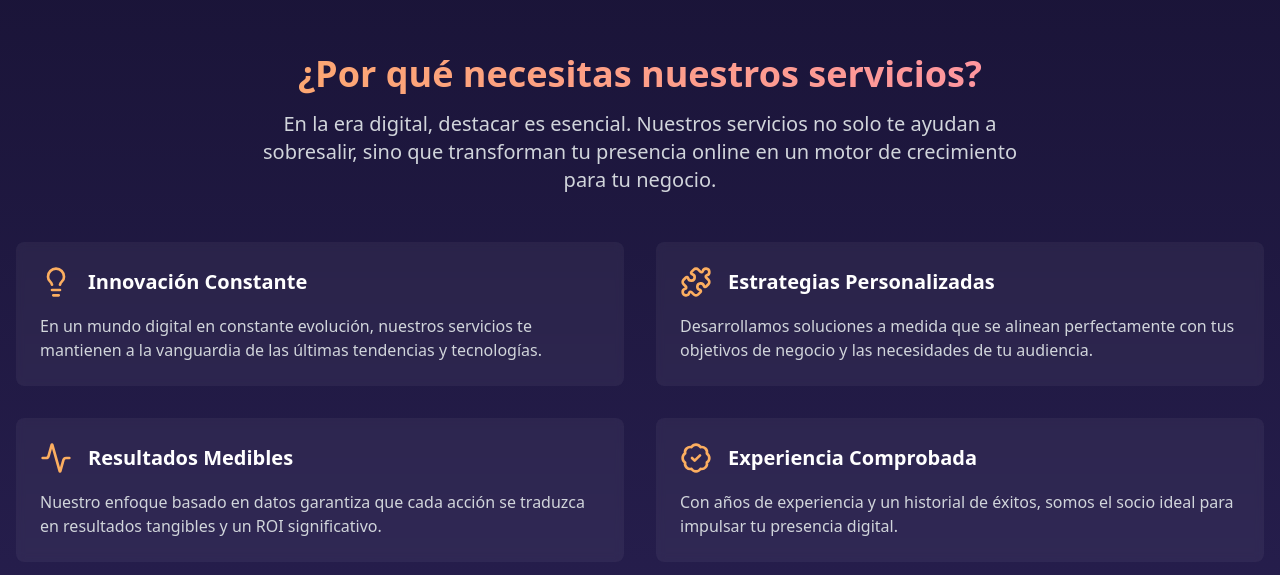
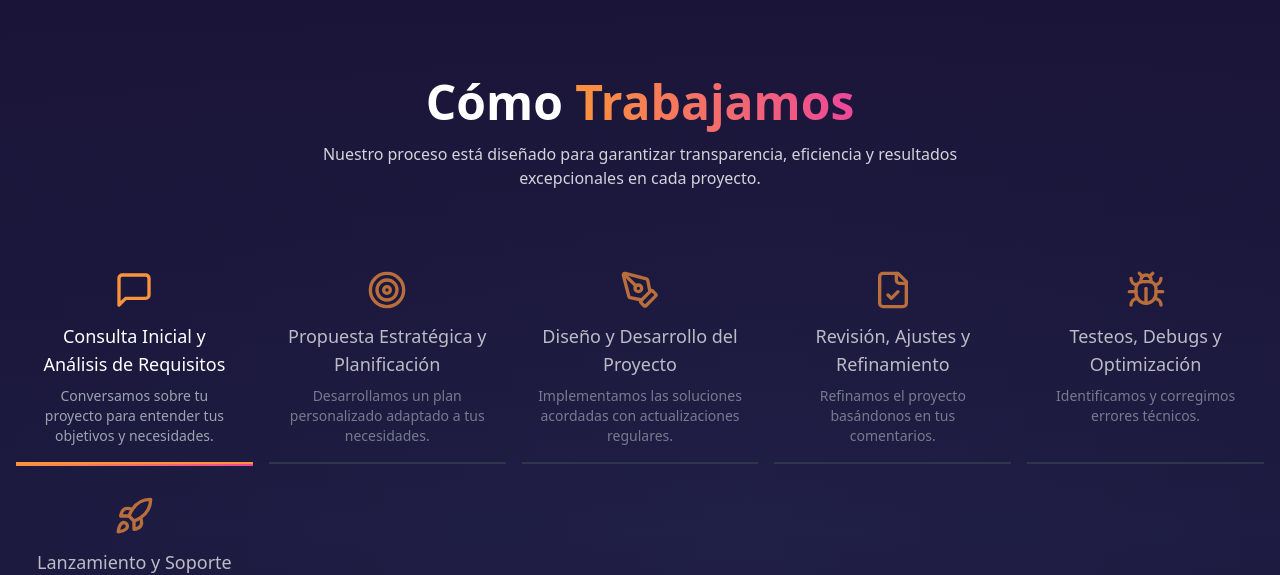
Before and after one commit to GianfrancoD/ConcatDev, a React (Create React App) app: page / in a window 1280 px wide. Shown: the part 4380-4955 px from the top of the page. Built offline with nearby package versions, Linux system fonts and the light colour scheme.

Commit message:
Web ConcatDev

```diff
--- a/src/App.tsx
+++ b/src/App.tsx
@@ -5,13 +5,14 @@ import Services from "./modules/servis/servicios.tsx";
 import WhyOurServices from "./modules/ourServices/ourservices.tsx";
 import { WhyWebPresence } from "./modules/whyweb/presence.tsx";
 import Projects from "./modules/projects/project.tsx";
-import Stats from "./modules/star/stats.tsx";
+// import Stats from "./modules/star/stats.tsx";
 import Testimonials from "./modules/testimonials/testimonal.tsx";
 import { Footer } from "./modules/footer/footers.tsx";
 import AboutBrandAxion from "./modules/aboutbrandaxiom/aboutbrandaxiom.tsx";
 import ServicesPlan from "./modules/ServicesPlan/plan.tsx";
 import AboutUs from "./modules/about/aboutUs.tsx";
 import Blog from "./modules/blogs/blog.tsx";
+import ComoTrabajamos from "./modules/star/How-we-work.tsx";
 
 function App() {
   return (
@@ -27,10 +28,10 @@ function App() {
         <ServicesPlan />
         <section>
           <article>
+            <ComoTrabajamos />
             <WhyOurServices />
             <WhyWebPresence />
             <Projects />
-            <Stats />
             <Blog />
             <Testimonials />
           </article>
--- a/src/modules/heros/hero.tsx
+++ b/src/modules/heros/hero.tsx
@@ -10,7 +10,7 @@ export default function Hero() {
         <img
           src="https://cdn.pixabay.com/photo/2018/02/08/10/22/desk-3139127_1280.jpg"
           alt="Marketing Digital"
-          className="w-[100vw] h-auto max-[768px]:h-[90vh]"
+          className="w-[100vw] h-full"
         />
 
         {/* <div className="absolute inset-0 bg-gradient-to-r from-blue-600/20  to-cyan-600/20 mix-blend-multiply" /> */}
--- a/src/modules/modals/teamModals/TeamMemberModal.tsx
+++ b/src/modules/modals/teamModals/TeamMemberModal.tsx
@@ -30,7 +30,7 @@ export default function TeamMemberModal({
           <img
             src={member.image}
             alt={member.name}
-            className="py-0 px-0 h-[35vh] w-full max-md:h-[24vh] sm:h-[17.5rem]"
+            className="py-0 px-0 h-full w-full object-cover "
           />
           <button
             onClick={onClose}
@@ -61,7 +61,7 @@ export default function TeamMemberModal({
                     className="text-gray-300 text-sm sm:text-base leading-relaxed"
                     key={fraseIndex}
                   >
-                    {member.name} {frase.frases}
+                    {frase.frases}
                   </li>
                 ))}
               </ul>
--- a/src/modules/projects/project.tsx
+++ b/src/modules/projects/project.tsx
@@ -33,16 +33,16 @@ export default function Projects() {
       category: "Website Developer",
       image: zoom,
       description:
-        "En esta pagina es especialmente para ZOOM con la cual se puede hacer envios de paquetes y se puede hacer seguimiento de los mismos, con lo que se utilizo las Tecnologias ReactJS con Typescript con TailwindCSS, consumos de APIS y Patrones de diseño como Screaming Architecture para un mayor orden como tambien Escabilidad, Manenibilidad.",
-      link: "https://www.envios-zoom.com/",
+        "En esta pagina es especialmente para ZOOM con la cual se puede hacer envios de paquetes y se puede hacer seguimiento de los mismos, con lo que se utilizo las Tecnologias ReactJS con Typescript y TailwindCSS para diseños personalizados, consumos de APIS y Patrones de diseño como Screaming Architecture para un mayor orden como tambien Escabilidad, Manenibilidad, y Reusabilidad, tambien se utilizo como base de datos PostgreSQL, y en el backend Flask y con ORM SQLAlchemy para un codigo mas limpio.",
+      link: "https://enviointernacionales.com/",
     },
     {
       title: "Leading Page Envios HD",
       category: "Website Developer",
       image: envioshd,
       description:
-        "Es una Leading Page especialmente para la Envioshd con una estructura identica a la de ZOOM. Uso de ReactJS con Typescript, TailwindCSS, Consumos de APIS y Patrones de diseño como Screaming Architecture para un mayor orden como tambien Escabilidad, Manenibilidad.",
-      link: "https://envios-hd.vercel.app/",
+        "Es una Leading Page especialmente para la Envioshd con una estructura identica a la de ZOOM pero con un diseño mas llamativo y diferente. Uso de ReactJS con Typescript, TailwindCSS, Consumos de APIS y Patrones de diseño como Screaming Architecture para un mayor orden como tambien Escabilidad, Manenibilidad y Reusabilidad",
+      link: "https://envioshd.com/",
     },
     // {
     //   title: "Digital Campaign",
--- /dev/null
+++ b/src/modules/star/How-we-work.tsx
@@ -0,0 +1,145 @@
+"use client";
+
+import { useState } from "react";
+import {
+  Bug,
+  ChevronRight,
+  FileCheck,
+  MessageSquare,
+  PenTool,
+  Rocket,
+  Target,
+} from "lucide-react";
+import React from "react";
+
+export default function ComoTrabajamos() {
+  const [activeStep, setActiveStep] = useState(1);
+
+  const steps = [
+    {
+      id: 1,
+      icon: <MessageSquare className="h-10 w-10 text-orange-400" />,
+      title: "Consulta Inicial y Análisis de Requisitos",
+      description:
+        "Conversamos sobre tu proyecto para entender tus objetivos y necesidades.",
+      details:
+        "Programamos una reunión para conocer a fondo tu negocio, analizar tu situación actual y definir los objetivos que deseas alcanzar.",
+    },
+    {
+      id: 2,
+      icon: <Target className="h-10 w-10 text-orange-400" />,
+      title: "Propuesta Estratégica y Planificación",
+      description:
+        "Desarrollamos un plan personalizado adaptado a tus necesidades.",
+      details:
+        "Basándonos en la información recopilada, diseñamos una estrategia detallada que incluye el alcance del proyecto, metodología, plazos y presupuesto. Te presentamos esta propuesta para su revisión y ajustes.",
+    },
+    {
+      id: 3,
+      icon: <PenTool className="h-10 w-10 text-orange-400" />,
+      title: "Diseño y Desarrollo del Proyecto",
+      description:
+        "Implementamos las soluciones acordadas con actualizaciones regulares.",
+      details:
+        "Una vez aprobada la propuesta, comenzamos el proceso de diseño y desarrollo. Mantenemos una comunicación constante con revisiones periódicas para asegurar que el proyecto avanza según lo planeado y cumple con tus expectativas.",
+    },
+    {
+      id: 4,
+      icon: <FileCheck className="h-10 w-10 text-orange-400" />,
+      title: "Revisión, Ajustes y Refinamiento",
+      description: "Refinamos el proyecto basándonos en tus comentarios.",
+      details:
+        "Presentamos el proyecto para tu revisión detallada. Recogemos tus comentarios, realizamos los ajustes necesarios.",
+    },
+    {
+      id: 5,
+      icon: <Bug className="h-10 w-10 text-orange-400" />,
+      title: "Testeos, Debugs y Optimización",
+      description: "Identificamos y corregimos errores técnicos.",
+      details:
+        "Realizamos pruebas unitarias, de integración y de rendimiento. Identificamos y corregimos cualquier error encontrado durante las pruebas para asegurar un producto estable y eficiente.",
+    },
+    {
+      id: 6,
+      icon: <Rocket className="h-10 w-10 text-orange-400" />,
+      title: "Lanzamiento y Soporte Continuo",
+      description:
+        "Implementamos la solución final y proporcionamos soporte continuo.",
+      details:
+        "Realizamos el lanzamiento oficial de tu proyecto y te ofrecemos capacitación sobre su uso. Además, proporcionamos soporte técnico continuo y asesoramiento para maximizar los resultados y adaptarnos a nuevas necesidades que puedan surgir.",
+    },
+  ];
+
+  return (
+    <section className="w-full py-20 bg-gradient-to-b from-[#1a1438] via-[#312760]/50 to-[#1a1438]">
+      <div className="container mx-auto px-4">
+        <div className="text-center mb-16">
+          <h2 className="text-4xl md:text-5xl font-bold mb-4">
+            <span className="text-white">Cómo </span>
+            <span className="bg-gradient-to-r from-orange-400 to-pink-500 bg-clip-text text-transparent">
+              Trabajamos
+            </span>
+          </h2>
+          <p className="text-gray-300 max-w-2xl mx-auto">
+            Nuestro proceso está diseñado para garantizar transparencia,
+            eficiencia y resultados excepcionales en cada proyecto.
+          </p>
+        </div>
+
+        <div className="grid grid-cols-1 md:grid-cols-5 gap-4 mb-12">
+          {steps.map((step) => (
+            <div
+              key={step.id}
+              className={`relative cursor-pointer ${
+                activeStep === step.id
+                  ? "border-b-2 border-orange-400"
+                  : "border-b-2 border-gray-700 opacity-70 hover:opacity-100"
+              }`}
+              onClick={() => setActiveStep(step.id)}
+            >
+              <div className="flex flex-col items-center p-4">
+                <div className="mb-3">{step.icon}</div>
+                <h3 className="text-white text-lg font-medium mb-2 text-center">
+                  {step.title}
+                </h3>
+                <p className="text-gray-400 text-sm text-center hidden md:block">
+                  {step.description}
+                </p>
+                {activeStep === step.id && (
+                  <div className="absolute -bottom-1 left-0 right-0 h-0.5 bg-gradient-to-r from-orange-400 to-pink-500"></div>
+                )}
+              </div>
+            </div>
+          ))}
+        </div>
+
+        <div className="bg-gray-900/50 rounded-xl p-8 border border-gray-800">
+          <div className="flex max-[425px]:flex-col max-[425px]:text-center max-[425px]:items-center items-start gap-4">
+            <div className="bg-gray-500/20 p-5 max-[1024px]:my-4 max-[768px]:py-10 max-[425px]:py-5 rounded-2xl">
+              {steps.find((step) => step.id === activeStep).icon}
+            </div>
+            <div>
+              <h3 className="text-2xl font-bold text-white mb-2">
+                {activeStep}{" "}
+                {steps.find((step) => step.id === activeStep).title}
+              </h3>
+              <p className="text-gray-300">
+                {steps.find((step) => step.id === activeStep).details}
+              </p>
+            </div>
+          </div>
+        </div>
+
+        <div className="mt-12 text-center">
+          <a
+            href="#contacto"
+            className="inline-flex items-center px-6 py-3 rounded-full bg-gradient-to-r from-orange-400 to-pink-500 text-black font-medium transition-transform hover:scale-105"
+          >
+            Empieza tu proyecto con nosotros
+            <ChevronRight className="ml-2 h-5 w-5" />
+          </a>
+        </div>
+      </div>
+    </section>
+  );
+}
```
Also changed, not shown: src/modules/about/aboutUs.tsx (+10 -5 lines), src/assets/fotos.jpeg (added), 1 other file (tests, documents, lock files or other folders).
